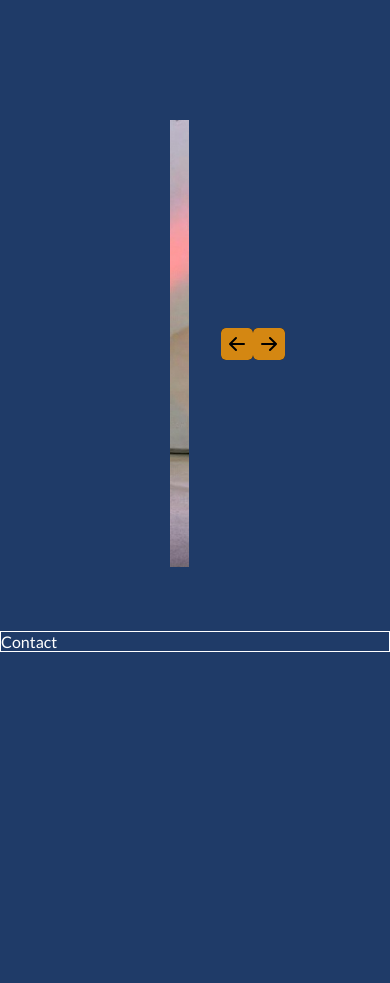
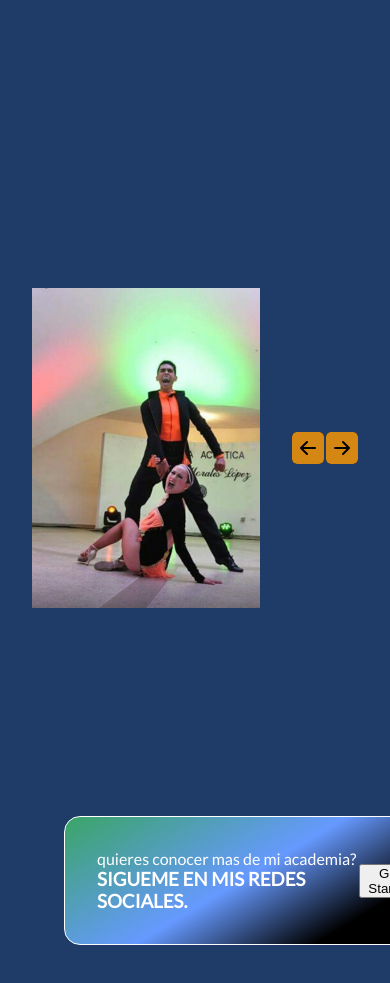
Before and after one commit to luiscarueda/proyect_andres, a React (Create React App) app: page / in a window 390 px wide. Shown: the part 2660-3643 px from the top of the page. Before the commit the page ends 3312 px from the top, so only its background shows below. Built offline with nearby package versions, Linux system fonts and the light colour scheme.

Commit message:
algunas mejoras

```diff
--- a/src/containers/aboutme/Aboutme.jsx
+++ b/src/containers/aboutme/Aboutme.jsx
@@ -15,7 +15,7 @@ const aboutmedata = [
 const Aboutme = () => {
   return (
     <>
-    <div className =' aboutme flex__center ' id = "DIRECTOR ">
+    <div className =' aboutme flex__center ' id = 'DIRECTOR'>
       <div className='aboutme__content '>
           {aboutmedata.map((item, index) => (
             <Feature title={item.title} text={item.text} description={item.description} key={item.title + index} />
--- a/src/containers/contact/Contact.jsx
+++ b/src/containers/contact/Contact.jsx
@@ -3,8 +3,17 @@ import './contact.css'
 
 const Contact = () => {
   return (
-    <div className='initial'>Contact</div>
+    <div className='  cta initial section__padding' id='CONTACT'>
+      <div className="gpt3__cta-content">
+        <p>quieres conocer mas de mi academia?</p>
+        <h3>SIGUEME EN MIS REDES SOCIALES.</h3>
+      </div>
+     <div className="cta__btn">
+      <button type="button">Get Started</button>
+     </div>
+    </div>
   )
 }
 
-export default Contact
+
+export default Contact;
--- a/src/containers/contact/contact.css
+++ b/src/containers/contact/contact.css
@@ -0,0 +1,11 @@
+.cta{
+
+        display: flex;
+        justify-content: space-between;
+        align-items: center;
+        flex-direction: row;
+        padding: 2rem;
+        margin: 4rem;
+        border-radius: 1rem;
+        background: var(--gradient-bar)
+    }
--- a/src/containers/gallery/Gallery.jsx
+++ b/src/containers/gallery/Gallery.jsx
@@ -23,7 +23,7 @@ const Gallery = () => {
 
 
   return (
-    <div className='gallery flex__center  section__padding'>
+    <div className='gallery flex__center  section__padding' id='GALLERY'>
 
       <div className="gallery__images">
         <div className="gallery__images-container" ref={scrollRef}>
--- a/src/containers/gallery/gallery.css
+++ b/src/containers/gallery/gallery.css
@@ -47,16 +47,7 @@
      }
     /* position: absolute; /*
 
-
-
-
-
-
-
-
-
-
-    */
+          */
 
 
  .gallery__arrow-icon{
@@ -71,3 +62,39 @@
     color: var(--white-color);
 
 }
+
+@media  screen and (max-width:1024px) {
+    .gallery {
+        flex-direction: column;
+    }
+    .gallery__images{
+        max-width: 100%;
+        margin: 5rem 0;
+    }
+}
+
+@media  screen and (max-width:768px) {
+    .gallery {
+        padding: 4rem 0 4rem 4rem;
+    }
+
+    .gallery__images{
+        max-width: 100%;
+        margin: 5rem 0;
+    }
+}
+
+@media screen and (max-width: 480px) {
+    .gallery {
+        padding: 4rem 0 4rem 2rem;
+    }
+
+    .gallery__images {
+        min-width: 100%;
+    }
+
+    .gallery__images-card {
+        min-width: 240px;
+        height: 320px;
+    }
+}
--- a/src/containers/header/Header.jsx
+++ b/src/containers/header/Header.jsx
@@ -14,7 +14,7 @@
  const Header = () => {
    return (
     <>
-    <div className='header__content section__padding flex__center  '>
+    <div className='header__content section__padding flex__center' id='ACADEMY'>
       <div className='header__content-image '>
         <img src={image1} alt="logo" />
       </div>
--- a/src/containers/navbar/Navbar.jsx
+++ b/src/containers/navbar/Navbar.jsx
@@ -9,7 +9,7 @@ const Menu = () => {
   return (
     <>
 
-{['ACADEMY','DIRECTOR','SCHEDULE','GALLERY'].map((item) =>(
+{['ACADEMY','DIRECTOR','SCHEDULE','GALLERY','CONTACT'].map((item) =>(
                <li key={`link-${item}`}>
                 <div></div>
                 <a href={`#${item}`}>{item}</a>
--- a/src/containers/programming/Programming.jsx
+++ b/src/containers/programming/Programming.jsx
@@ -27,7 +27,7 @@ const headerdata = [
 
 const Programming = () => {
   return (
-    <div className=' section__padding programming  '>
+    <div className='section__padding programming 'id="SCHEDULE">
        {headerdata.map((item, index) => (
         <Feature title={item.title} text={item.text} description={item.description} key={item.title + index} />
 
--- a/src/containers/programming/programming.css
+++ b/src/containers/programming/programming.css
@@ -5,4 +5,5 @@
     padding-bottom: 8rem;
     padding-left: 6rem;
     margin-top: 2rem;
+    margin-bottom: 4rem;
 }
--- a/src/containers/video/Video.jsx
+++ b/src/containers/video/Video.jsx
@@ -16,13 +16,14 @@ const Video = () => {
     {
       title: 'SIENTELO',
       text: 'BAILALO ',
-      description :'Una sensacion dificil de explicar',
+      description :'Lorem ipsum dolor sit amet consectetur adipisicing elit.Una sensacion dificil de explicar',
     }
   ]
 
 
 
-  return (
+
+   return (
   <>
     <div className='video '>
         <div className='video__content'>
--- a/src/index.css
+++ b/src/index.css
@@ -1,6 +1,5 @@
 
   @import url('https://fonts.googleapis.com/css2?family=Lato&family=Raleway:wght@300&display=swap');
-
 
 
 :root {
@@ -18,7 +17,12 @@
   --white-color: #FFFFFF;
   --brown-color: #46364a;
   --golden-color: #d48712;
- }
+
+/* global 94%+ browsers support */
+  --gradient-bar: linear-gradient(149deg, rgba(58, 165, 102, 1) 0%, rgba(102, 153, 255, 1) 47%, rgba(0, 0, 0, 1) 77%);
+
+}
+
 
 * {
   box-sizing: border-box;
```
